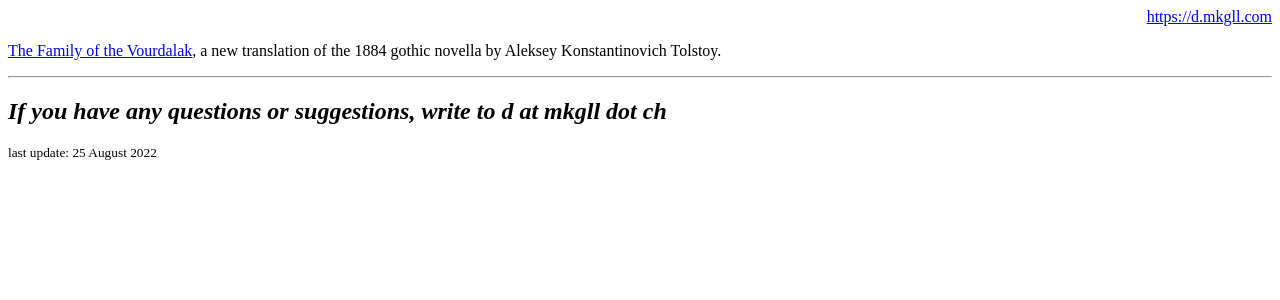
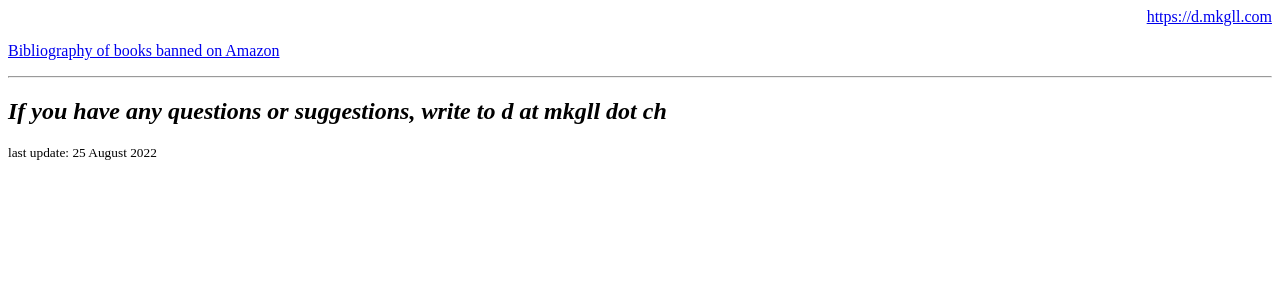
Before and after one commit to dmkgll/dmkgll, a Jekyll site: the page built from index.md, in a window 1280 px wide. Shown: the top 300 px of the page. Built offline with Jekyll 4.4.1, drawn with Linux system fonts in a browser that asks for light colours.

Commit message:
Update index.md

```diff
--- a/index.md
+++ b/index.md
@@ -6,7 +6,7 @@ layout: index
     text-align: right;
 "><a href="/">https://d.mkgll.com</a></p>
 
-[The Family of the Vourdalak](vd), a new translation of the 1884 gothic novella by Aleksey Konstantinovich Tolstoy.
+[Bibliography of books banned on Amazon](/ba)
 
 ---
 
```
